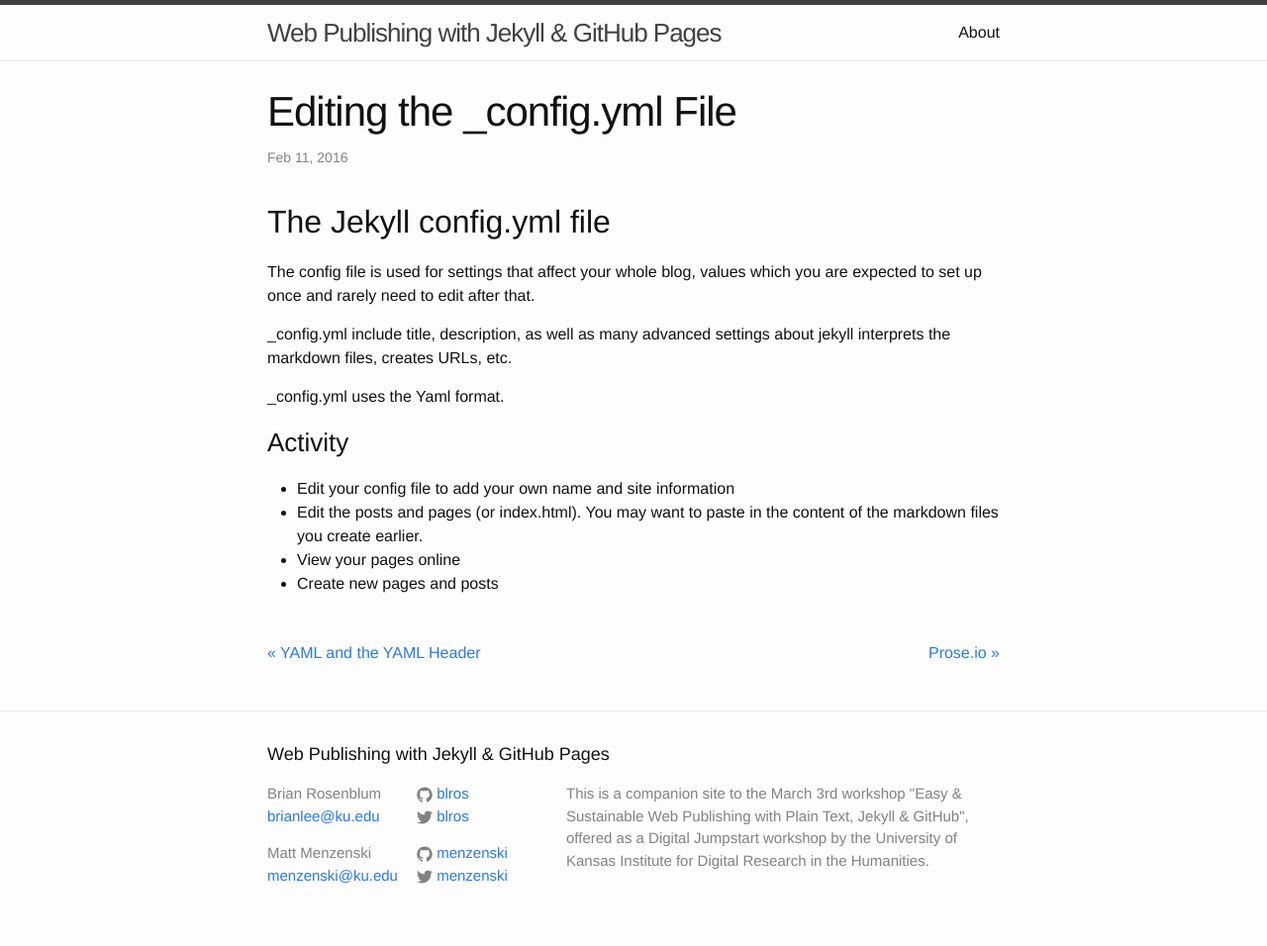
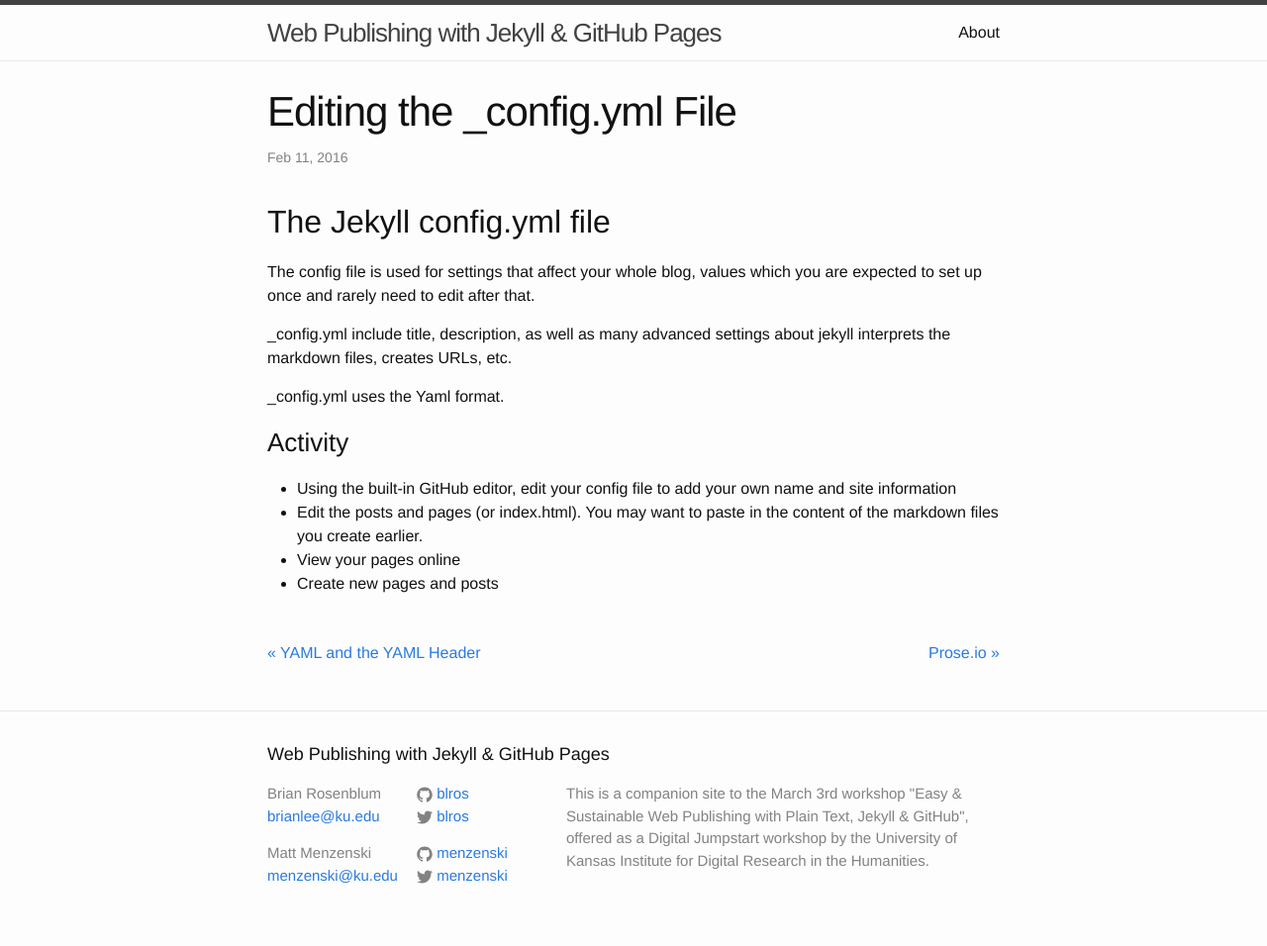
Before and after one commit to menzenski/idrh-static-site-workshop, a Jekyll site: the page built from _posts/2016-02-11-editing-the-config-file.md, in a window 1280 px wide. Shown: the whole page at 99% size. Built offline with Jekyll 4.4.1, drawn with Linux system fonts in a browser that asks for light colours.

Commit message:
Updated 2016-02-11-editing-the-config-file.md

```diff
--- a/_posts/2016-02-11-editing-the-config-file.md
+++ b/_posts/2016-02-11-editing-the-config-file.md
@@ -5,6 +5,7 @@ date: "2016-02-11 14:40:40 -0600"
 categories: jekyll
 published: true
 ---
+
 
 ## The Jekyll config.yml file
 
@@ -16,7 +17,8 @@ _config.yml include title, description, as well as many advanced settings about
 _config.yml uses the Yaml format.
 
 ### Activity
-* Edit your config file to add your own name and site information
+
+* Using the built-in GitHub editor, edit your config file to add your own name and site information
 * Edit the posts and pages (or index.html). You may want to paste in the content of the markdown files you create earlier.
 * View your pages online
 * Create new pages and posts
```
